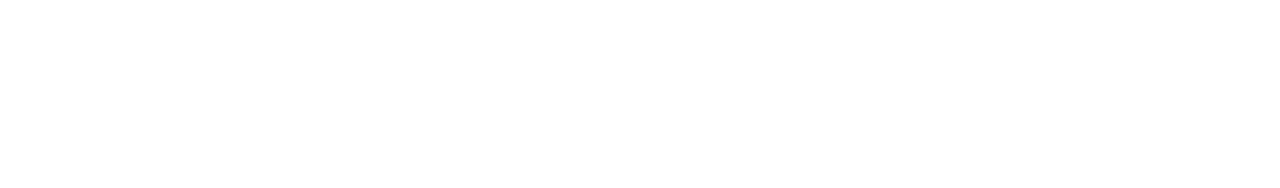
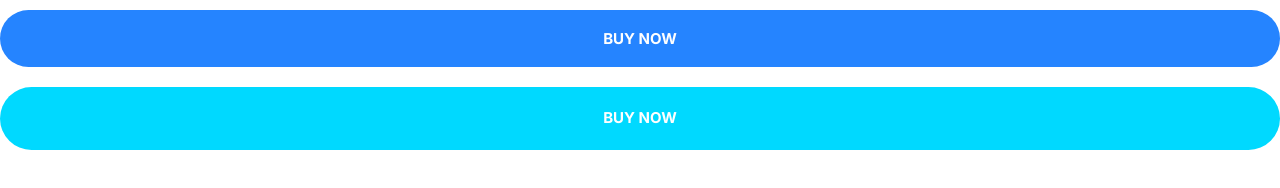
Before and after one commit to ather8/Moshify, a plain HTML site: page index.html in a window 1280 px wide. Drawn offline with Linux system fonts and the light colour scheme.

Commit message:
create buttons.

```diff
--- a/css/styles.css
+++ b/css/styles.css
@@ -4,6 +4,10 @@
     --color-accent: #ff3400;
     --color-headings: #1b0760;
     --color-body: #918ca4;
+}
+
+*, *::after, *::before {
+    box-sizing: border-box;
 }
 
 /* Typography */
@@ -169,3 +173,67 @@ a {
     justify-content: center;
     align-items: center;
 }
+
+/* Buttons */
+
+.btn {
+    border-radius: 40px;
+    border: 0;
+    cursor: pointer;
+    font-size: 1.8rem;
+    font-weight: 600;
+    margin: 1rem 0;
+    padding: 2rem 3rem;
+    text-align: center;
+    text-transform: uppercase;
+    white-space: nowrap;
+}
+
+.btn--primary {
+    background: var(--color-primary);
+    color: #fff;
+}
+
+.btn--primary:hover {
+    background: #3a8ffd;
+}
+
+.btn--secondary {
+    background: var(--color-secondary);
+    color: #fff;
+}
+
+.btn--secondary:hover {
+    background: #00c8eb;
+}
+
+.btn--accent {
+    background: var(--color-accent);
+    color: #fff;
+}
+
+.btn--accent:hover {
+    background: #ec3000;
+}
+
+.btn--outline {
+    background: #fff;
+    color: var(--color-headings);
+    border: 2px solid var(--color-headings);
+}
+
+.btn--outline:hover {
+    background: var(--color-headings);
+    color: #fff;
+}
+
+.btn--block {
+    width: 100%;
+    display: inline-block;
+}
+
+@media screen and (min-width: 1024px) {
+    .btn {
+        font-size: 1.5rem;
+    }
+}
--- a/index.html
+++ b/index.html
@@ -11,6 +11,7 @@
     <link rel="stylesheet" href="css/styles.css">
 </head>
 <body>
-
+    <button class="btn btn--primary btn--block">Buy Now</button>
+    <a href="" class="btn btn--secondary btn--block">Buy Now</a>
 </body>
 </html>
```
